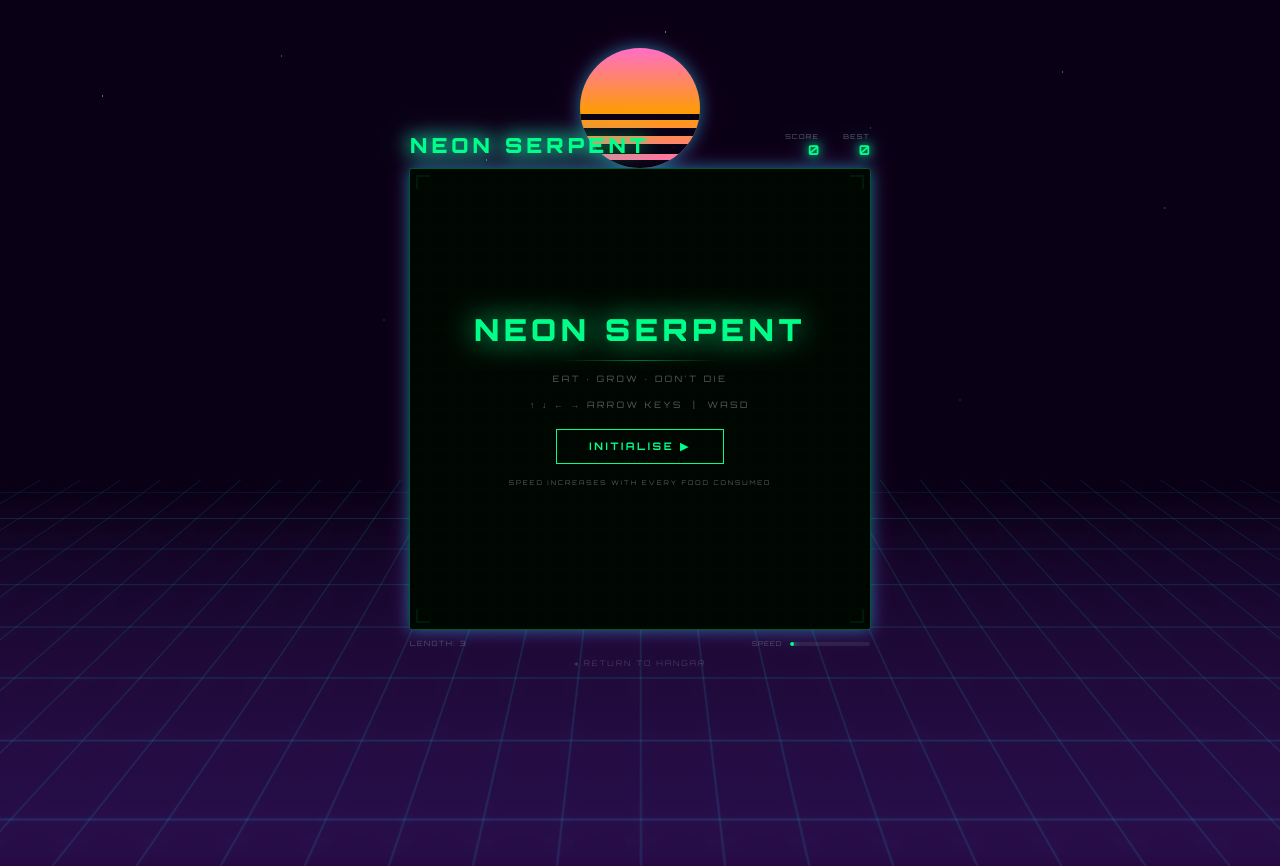
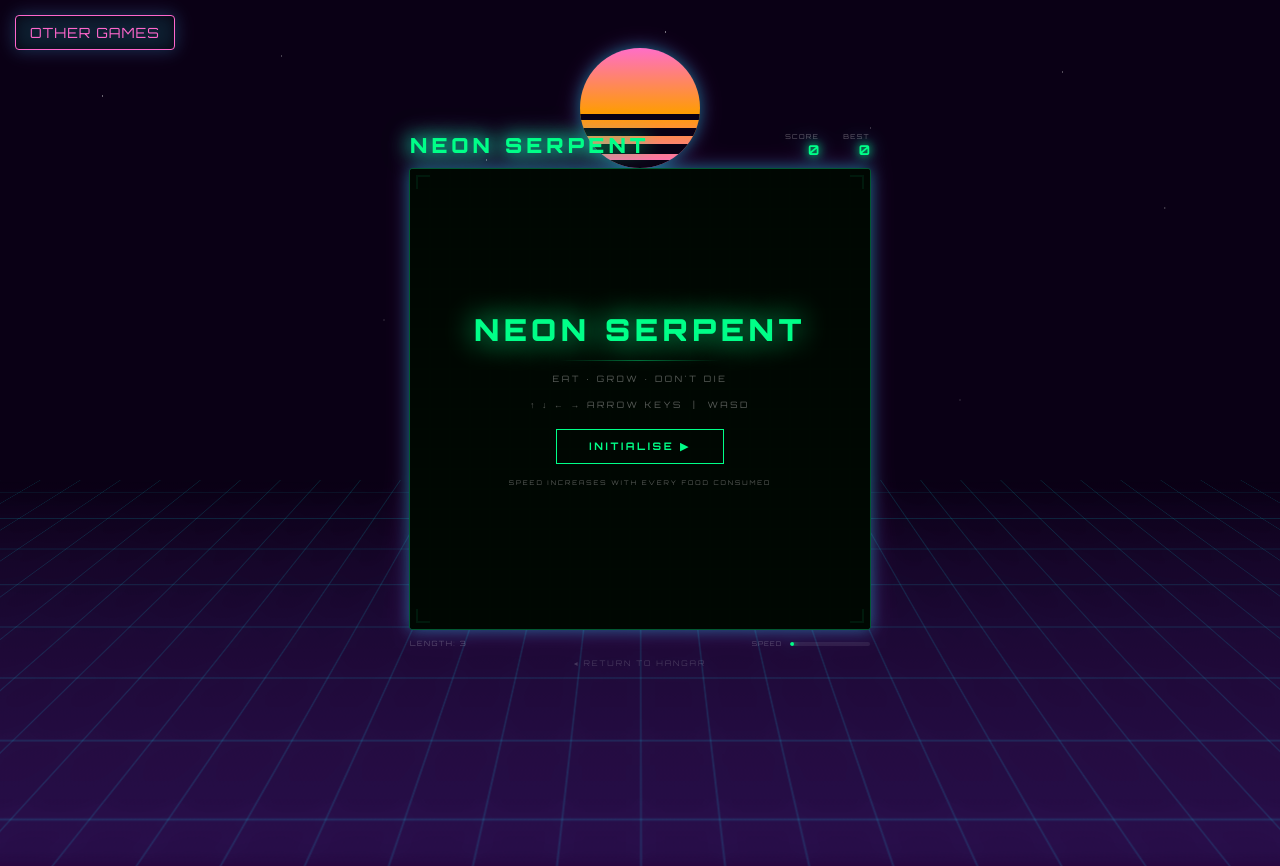
Before and after one commit to 2026retrowavegames-jpg/2026retrowavegames-jpg.github.io, a plain HTML site: page neonserpent.html in a window 1280 px wide. Shown: the top 866 px of the page. Drawn offline with Linux system fonts and the light colour scheme.

Commit message:
Add files via upload

```diff
--- a/neonserpent.html
+++ b/neonserpent.html
@@ -38,6 +38,27 @@
       0%,100% { filter: drop-shadow(0 0 6px #00ffff55) drop-shadow(0 0 10px #ff00ff22); }
       50%      { filter: drop-shadow(0 0 10px #00ffff88) drop-shadow(0 0 14px #ff00ff33); }
     }
+    .main-menu-btn {
+    position: fixed;      /* stays on the page, not inside game */
+    top: 15px;
+    left: 15px;
+    padding: 8px 14px;
+    font-family: 'Orbitron', sans-serif;
+    font-size: 14px;
+    letter-spacing: 1px;
+    color: #ff66cc;
+    background: rgba(0,0,0,0.4);
+    border: 1px solid #ff66cc;
+    border-radius: 4px;
+    cursor: pointer;
+    z-index: 99999;       /* above everything */
+    transition: 0.2s ease;
+}
+
+.main-menu-btn:hover {
+    background: rgba(255,102,204,0.2);
+    box-shadow: 0 0 8px #ff66cc;
+}
 
     .stars {
       position: fixed; inset: 0; z-index: 0; pointer-events: none;
@@ -254,12 +275,14 @@
   </style>
 </head>
 <body>
+  <button id="mainMenuBtn" class="main-menu-btn">OTHER GAMES</button>
   <div class="stars"></div>
   <div class="sun">
     <div class="sun-stripe"></div><div class="sun-stripe"></div>
     <div class="sun-stripe"></div><div class="sun-stripe"></div>
   </div>
   <div class="grid-floor"></div>
+
 
   <div class="game-wrapper">
 
@@ -335,6 +358,9 @@ const W = canvas.width, H = canvas.height;
 const CELL = 20;
 const COLS = W / CELL; // 23
 const ROWS = H / CELL; // 23
+document.getElementById("mainMenuBtn").addEventListener("click", () => {
+    window.location.href = "index.html";
+});
 
 // ── state ──
 let snake, dir, inputQueue, food, score, best, gameState, tickInterval, tickMs, particles, foodPulse, bonusFood;
```
Also changed, not shown: index.html (+1 -1 lines), laserpong.html (+1 -1 lines), sitemap.xml (+12 -0 lines), tetravoid.html (+27 -0 lines), voidrunner.html (+26 -0 lines).
